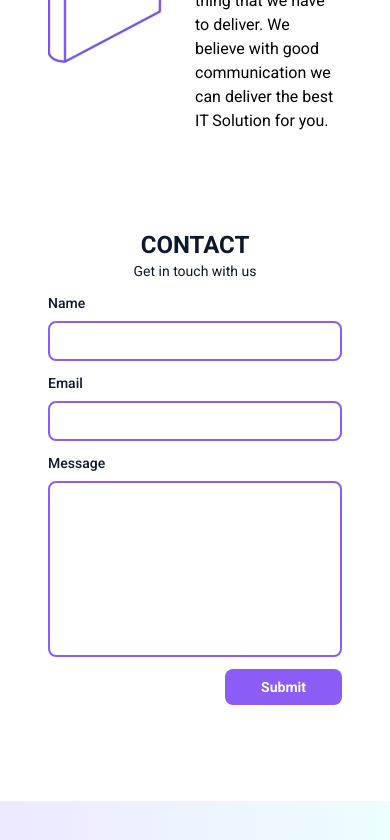
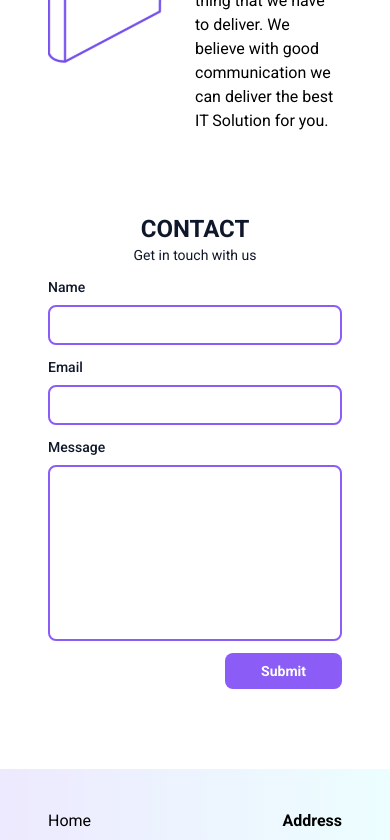
Before and after one commit to petrusceles/ITNestWebsite, a Next.js app: page / in a window 390 px wide. Shown: the part 2320-3160 px from the top of the page. Built offline with nearby package versions, Linux system fonts and the light colour scheme.

Commit message:
remove gap

```diff
--- a/components/contact.js
+++ b/components/contact.js
@@ -57,7 +57,7 @@ export default function Contact() {
             pauseOnHover
             theme="colored"
             />
-            <div id="contact" className="grid grid-rows-1 py-24 gap-3 lg:grid-rows-3 lg:grid-flow-col text-sm lg:text-lg text-dark">
+            <div id="contact" className="grid grid-rows-1 lg:py-24 py-20 gap-3 lg:grid-rows-3 lg:grid-flow-col text-sm lg:text-lg text-dark">
                 <div className="flex flex-col lg:row-span-3 lg:order-1 justify-center items-center lg:bg-gradient-to-r lg:from-violet-100 lg:to-cyan-50 rounded-2xl">
                     <h1 className="text-2xl font-semibold lg:text-3xl">CONTACT</h1>
                     <p className="">Get in touch with us</p>
```
